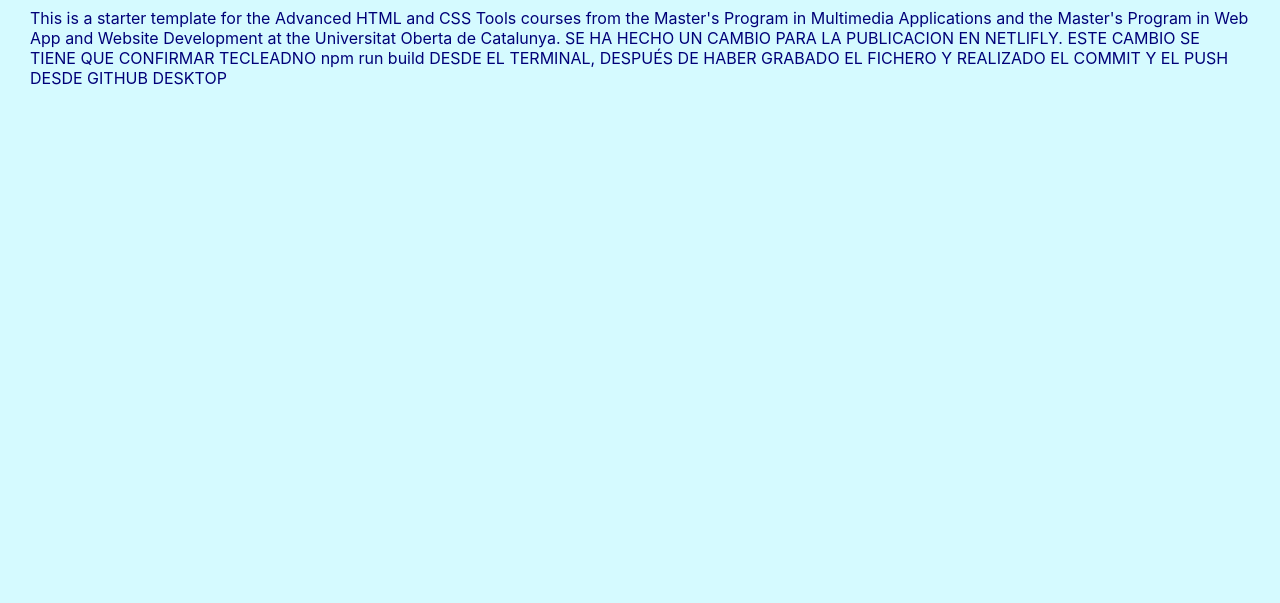
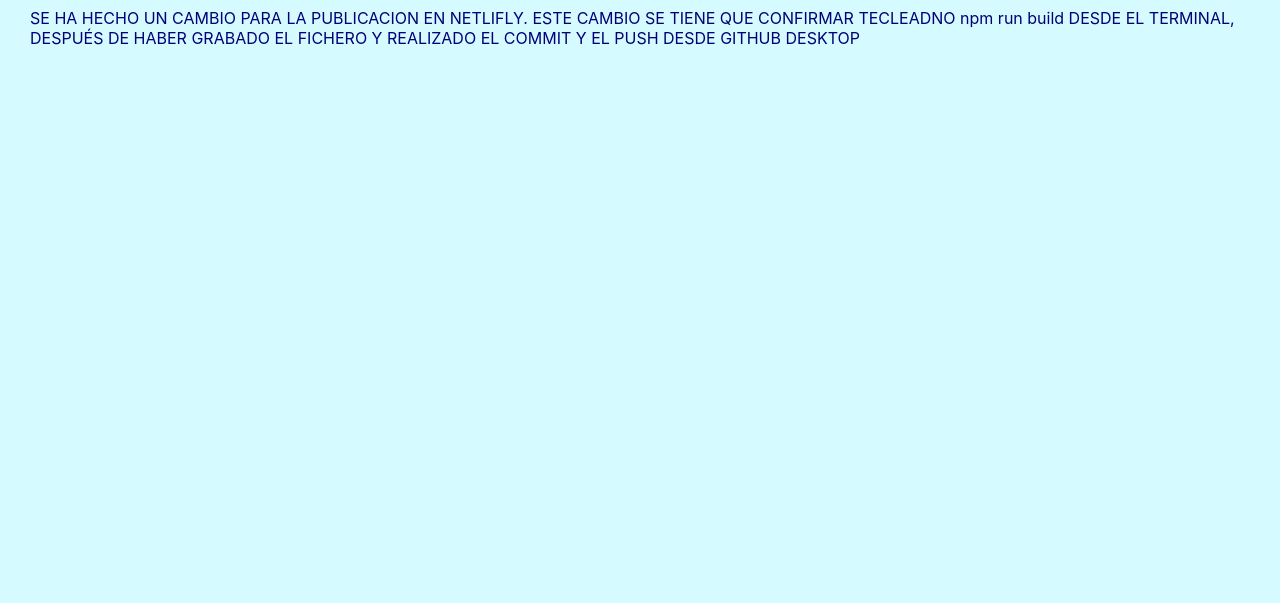
Before and after one commit to JavierAntonUOC/teatro3, a website built with Parcel: page src/index.html in a window 1280 px wide. Shown: the part 197-800 px from the top of the page. Built offline with nearby package versions, Linux system fonts and the light colour scheme; some packages are replaced by stand-ins of ours.

Commit message:
EliminacionTexto
Segundo commit en el que se a eliminado un párrafo de la pagina INDEX.HTML, para probar de nuevo el desarrollo continuao de NETLIFLY

```diff
--- a/src/index.html
+++ b/src/index.html
@@ -13,10 +13,6 @@
   <img src="assets/images/logo.png" alt="Universitat Oberta de Catalunya" class="uoc-logo">
   <h1 class="uoc-title"><i class="fa fa-university" aria-hidden="true"></i> HOLA, UOC!</h1>
   <p>
-    This is a starter template for the Advanced HTML and CSS Tools courses
-    from the Master's Program in Multimedia Applications and the Master's
-    Program in Web App and Website Development at the Universitat Oberta de
-    Catalunya.
     SE HA HECHO UN CAMBIO PARA LA PUBLICACION EN NETLIFLY. ESTE CAMBIO SE TIENE QUE
     CONFIRMAR TECLEADNO npm run build DESDE EL TERMINAL, DESPUÉS DE HABER GRABADO EL
     FICHERO Y REALIZADO EL COMMIT Y EL PUSH DESDE GITHUB DESKTOP
```
